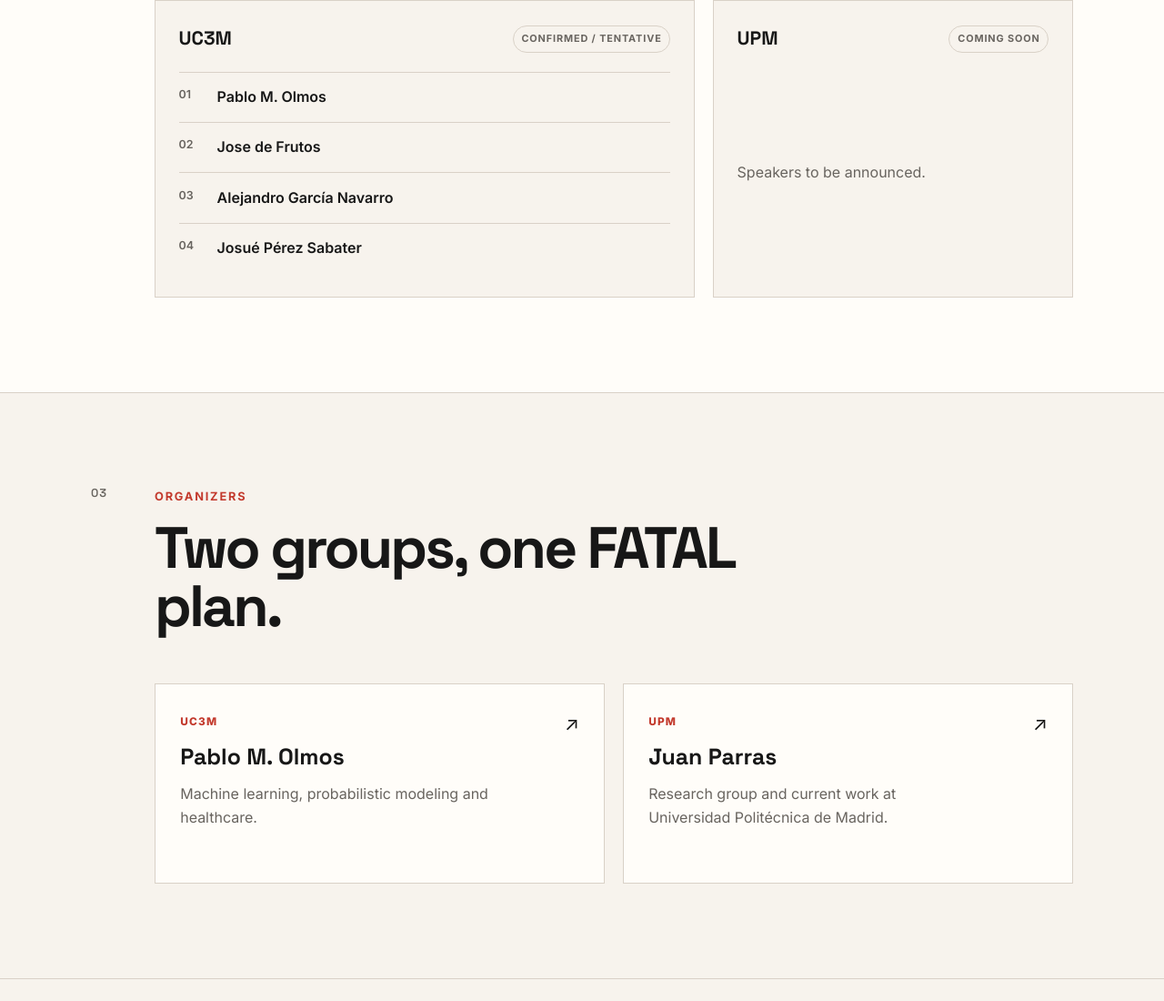
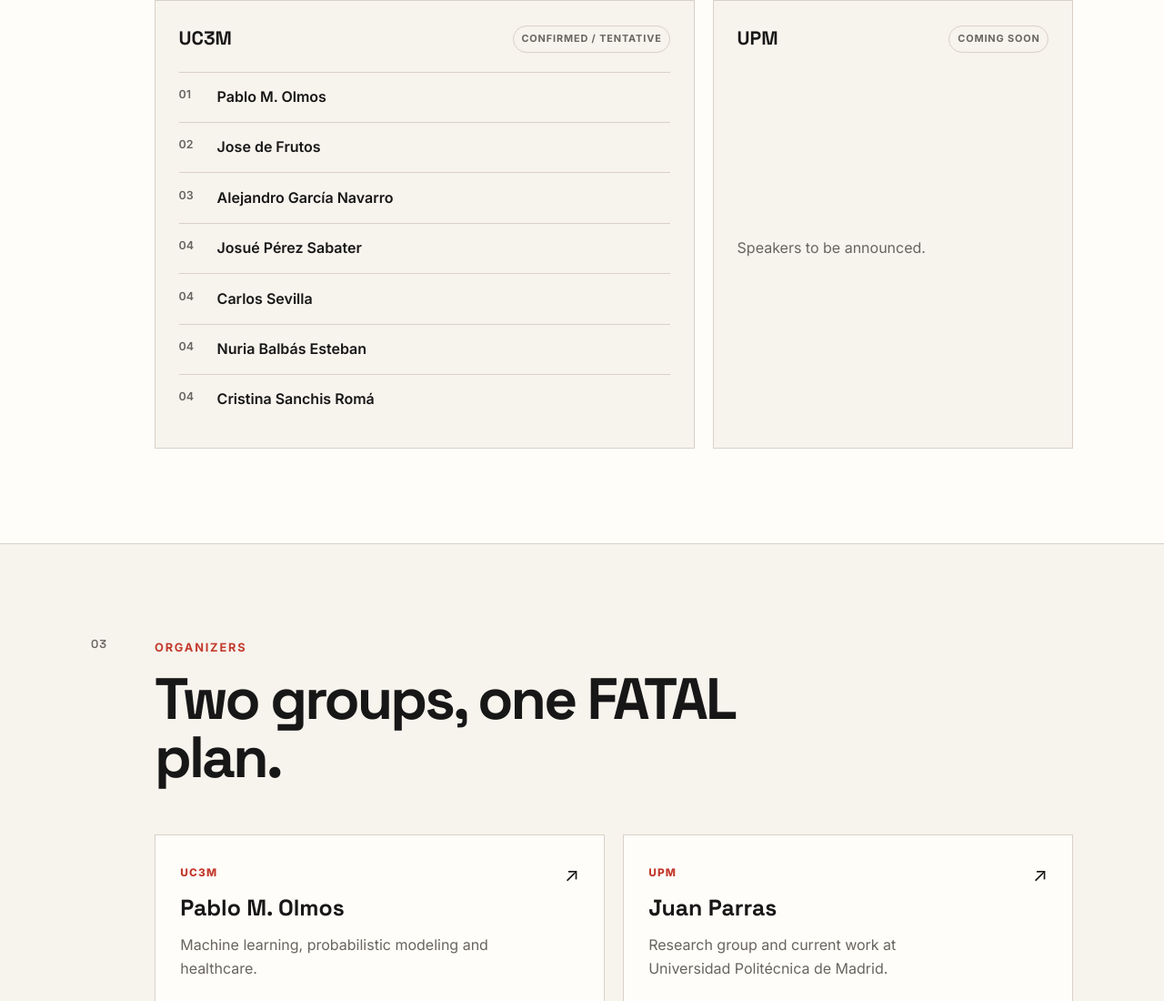
Before and after one commit to fatal-workshop/fatal-workshop.github.io, a plain HTML site: page index.html in a window 1280 px wide. Shown: the part 1767-2867 px from the top of the page at 91% size. Drawn offline with Linux system fonts and the light colour scheme.

Commit message:
adding UC3M

```diff
--- a/index.html
+++ b/index.html
@@ -101,6 +101,9 @@
               <li><span class="index">02</span><span>Jose de Frutos</span></li>
               <li><span class="index">03</span><span>Alejandro García Navarro</span></li>
               <li><span class="index">04</span><span>Josué Pérez Sabater</span></li>
+              <li><span class="index">04</span><span>Carlos Sevilla</span></li>
+              <li><span class="index">04</span><span>Nuria Balbás Esteban</span></li>
+              <li><span class="index">04</span><span>Cristina Sanchis Romá</span></li>
             </ul>
           </div>
 
```
